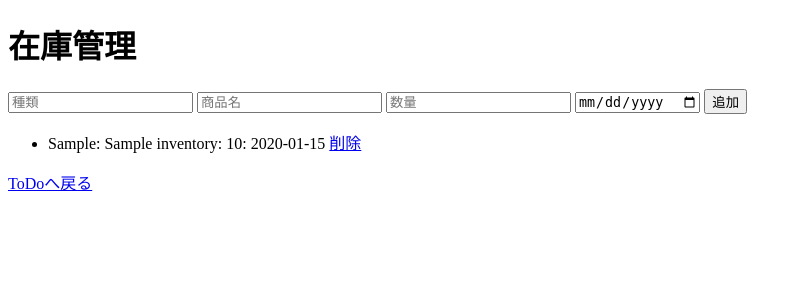
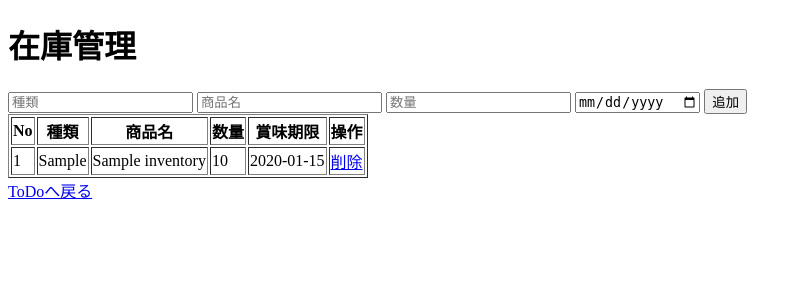
Before and after one commit to Yuuki-Creat/ToDo_app, a Flask app: page /inventory in a window 1280 px wide. Shown: the top 300 px of the page, without its empty margins (0-802 px from the left). Run offline with Flask 3, Linux system fonts and the light colour scheme; the visitor is signed in with stand-in values (Sample User, id 1); tables that the repository leaves empty hold one stand-in row (values such as "Sample post").

Commit message:
window table add2

```diff
--- a/templates/inventory.html
+++ b/templates/inventory.html
@@ -22,14 +22,26 @@
         <input type="date" name="expire_date" placeholder="賞味期限" required>
         <button type="submit" onclick="return confirmAdd()">追加</button>
     </form>
-    <ul>
+    <table border="1">
+        <tr>
+            <th>No</th>
+            <th>種類</th>
+            <th>商品名</th>
+            <th>数量</th>
+            <th>賞味期限</th>
+            <th>操作</th>
+        </tr>
         {% for item in items %}
-            <li>{{item.category }}: {{ item.item_name }}: {{ item.quantity }}:
-                {{ item.expire_date.strftime('%Y-%m-%d') }}
-                <a href="#" onclick="confirmDelete('{{ item.id }}')">削除</a>
-            </li>
+        <tr>
+            <td>{{ loop.index }}</td>
+            <td>{{ item.category }}</td>
+            <td>{{ item.item_name }}</td>
+            <td>{{ item.quantity }}</td>
+            <td>{{ item.expire_date.strftime('%Y-%m-%d') }}</td>
+            <td><a href="#" onclick="confirmDelete('{{ item.id }}')">削除</a></td>
+        </tr>
         {% endfor %}
-    </ul>
+    </table>
     <a href="/">ToDoへ戻る</a>
 </body>
 </html>
```
Also changed, not shown: templates/index.html (+12 -3 lines).
